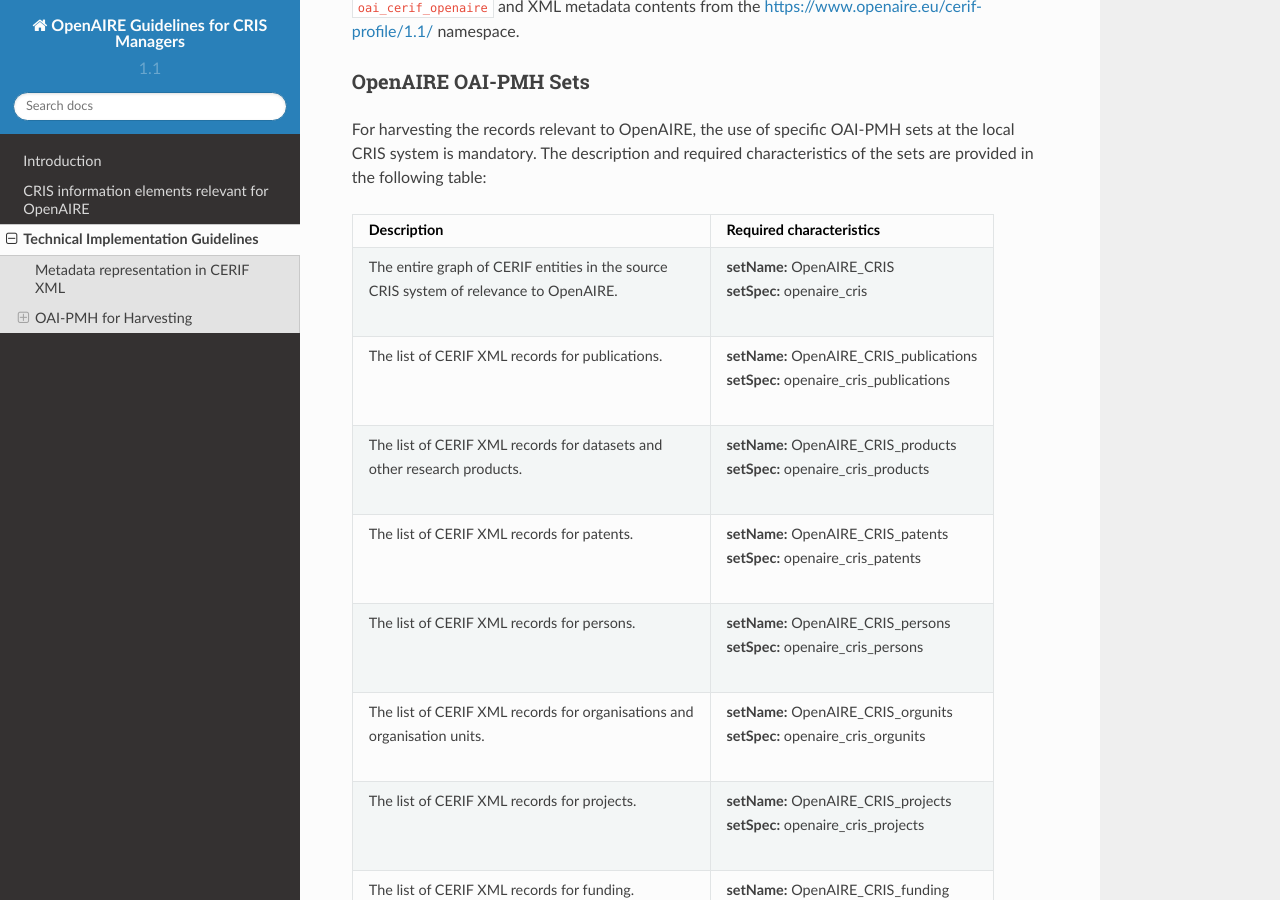
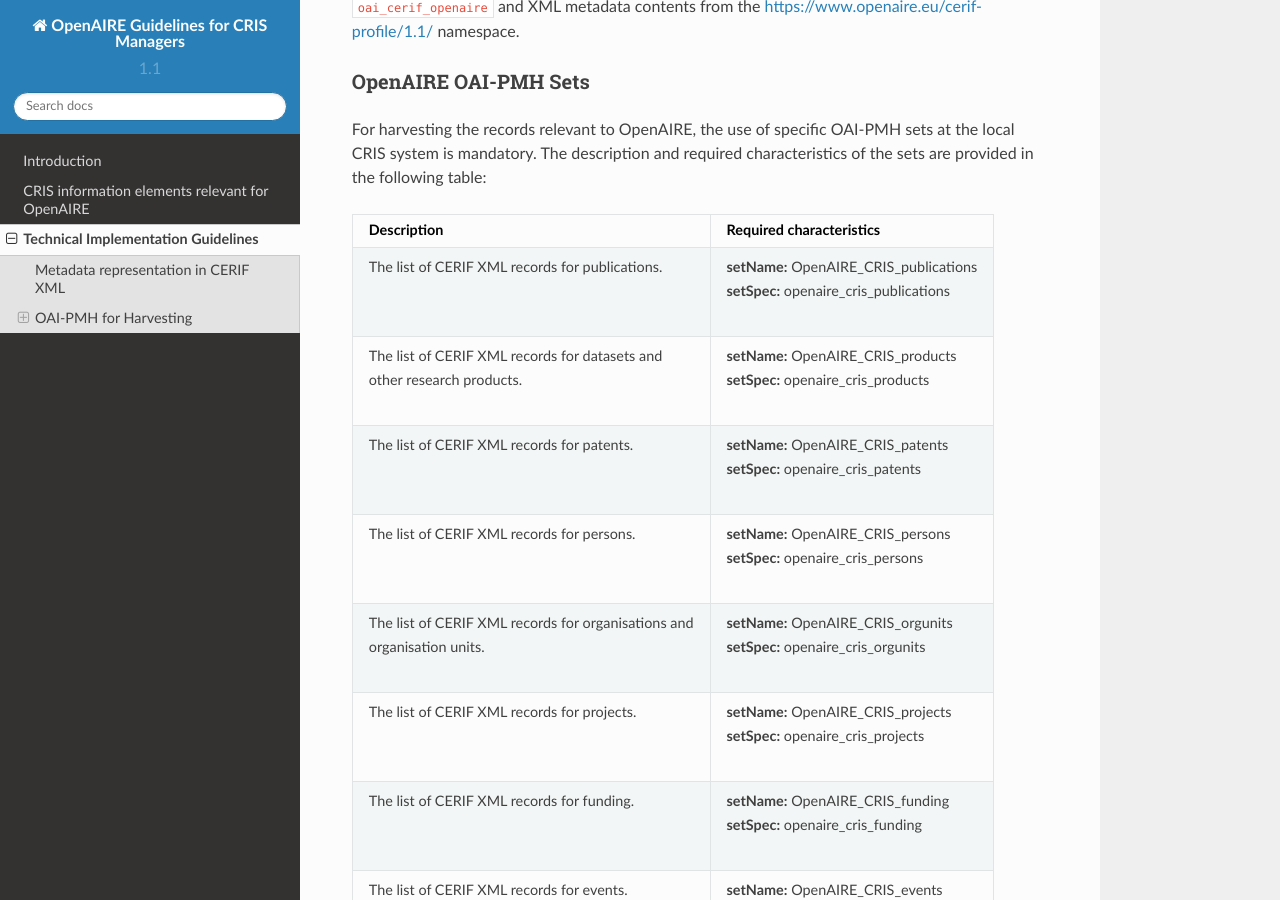
Before and after one commit to openaire/guidelines-cris-managers, a Sphinx documentation site: the page built from docs/implementation.rst, in a window 1280 px wide and 900 px high, scrolled down 1172 px. Built offline with Sphinx 7.4.7 and the Read the Docs theme 2.0.0, drawn with Linux system fonts in a browser that asks for light colours; a script that is not in the unit is left out.

Commit message:
Removed the "openaire_cris" set, not useful
Closes #24.

```diff
--- a/docs/implementation.rst
+++ b/docs/implementation.rst
@@ -48,9 +48,6 @@
 +---------------------------------------------------------+-----------------------------------------+
 |Description                                              |Required characteristics                 |
 +=========================================================+=========================================+
-| | The entire graph of CERIF entities in the source      | | **setName:** OpenAIRE_CRIS            |
-| | CRIS system of relevance to OpenAIRE.                 | | **setSpec:** openaire_cris            |
-+---------------------------------------------------------+-----------------------------------------+
 | | The list of CERIF XML records for publications.       || **setName:** OpenAIRE_CRIS_publications|
 | |                                                       || **setSpec:** openaire_cris_publications|
 +---------------------------------------------------------+-----------------------------------------+
```
